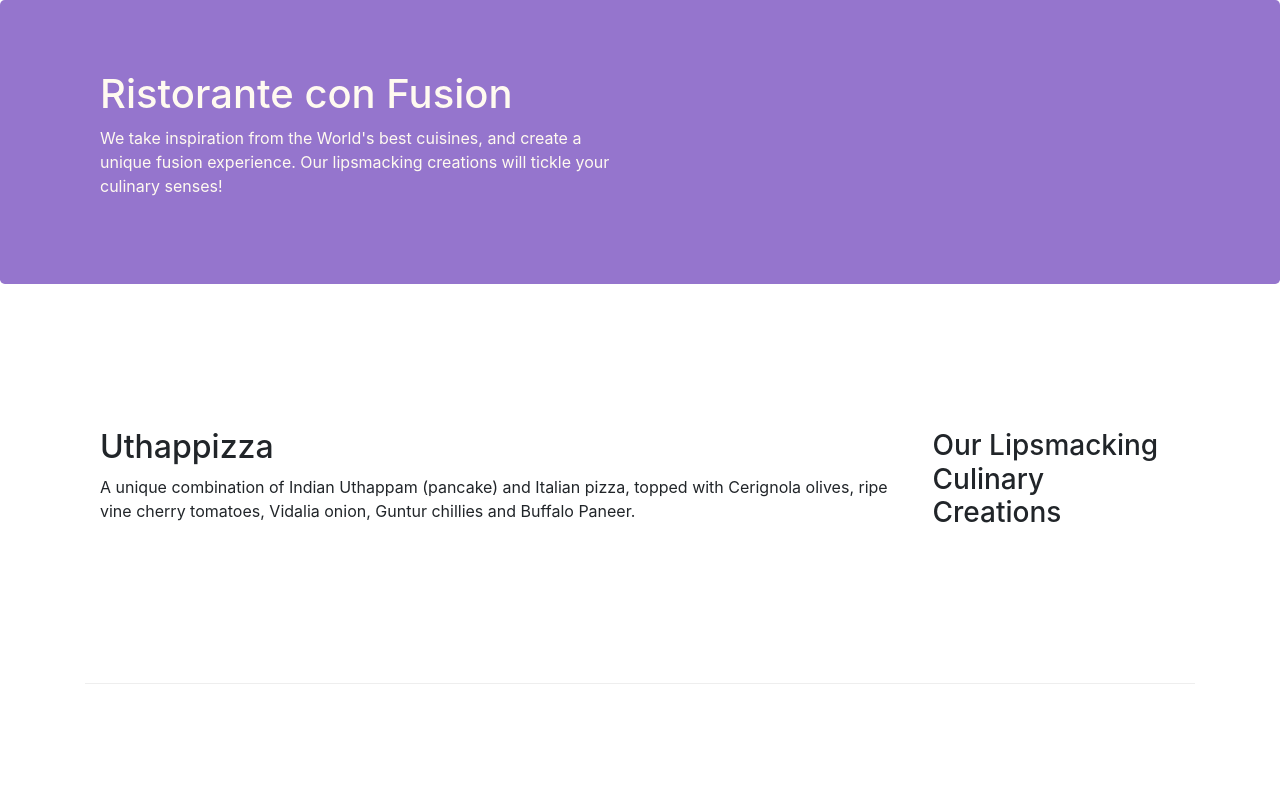
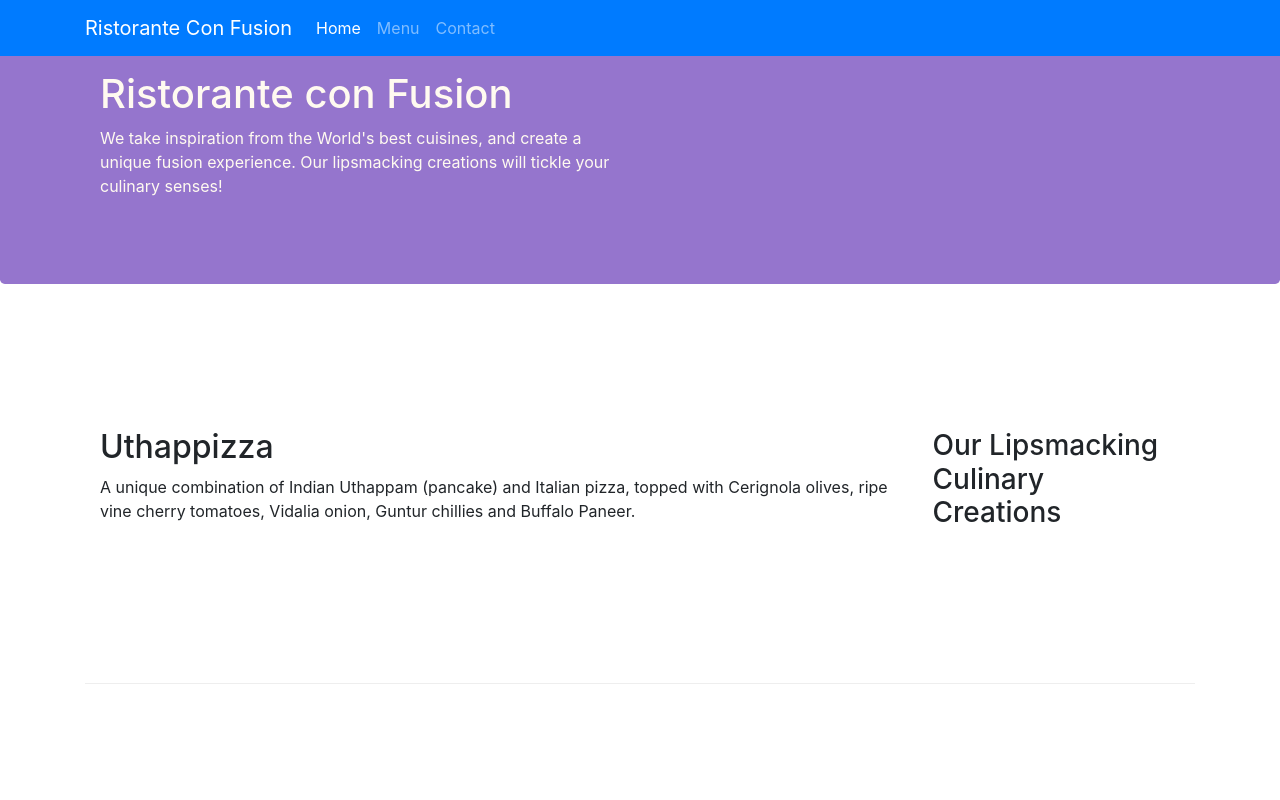
Before and after one commit to abrahamdsl/bt4, a website: page index.html in a window 1280 px wide. Shown: the top 800 px of the page. Drawn offline with nearby package versions, Linux system fonts and the light colour scheme.

Commit message:
navbar and breadcrumbs init

```diff
--- a/index.html
+++ b/index.html
@@ -14,7 +14,21 @@
 </head>
 
 <body>
-
+    <nav class="navbar navbar-dark navbar-expand-sm bg-primary fixed-top">
+	  <div class="container">
+	    <a class="navbar-brand" href="#">Ristorante Con Fusion</a>
+		<ul class="navbar-nav mr-auto">
+		  <li class="nav-item active">
+		    <a class="nav-link" href="#">Home</a>
+		  </li>
+		  <li class="nav-item"><a class="nav-link" href="#">Menu</a></li>
+		  <li class="nav-item"><a class="nav-link" href="#">Contact</a></li>
+		</ul>
+	  </div>
+	  <button class="navbar-toggler" type="button" data-toggle="collapse" data-target="#Navbar">
+	    <span class="navbar-toggler-icon"></span>
+	  </button>
+	</nav>
     <header class="jumbotron">
         <div class="container">
             <div class="row row-header align-items-center">
```
